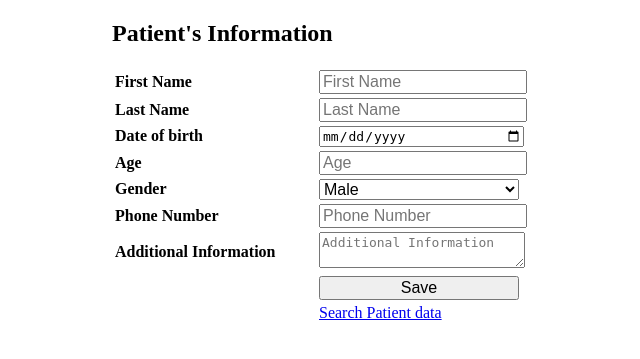
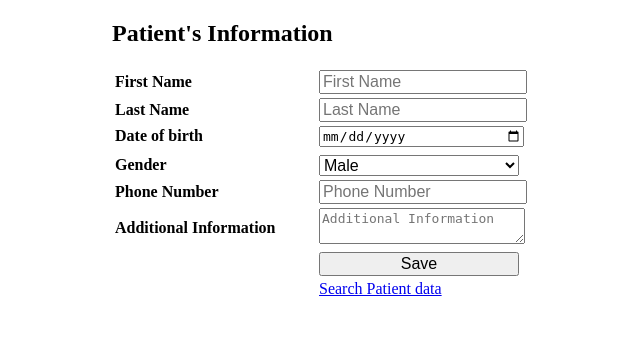
Before and after one commit to priyesh546/Dataphi-Patient-Info, a PHP site: page / in a window 1280 px wide. Shown: the top 359 px of the page, without its empty margins (278-918 px from the left). Run offline with PHP 8.4, Linux system fonts and the light colour scheme.

Commit message:
final i think

```diff
--- a/index.php
+++ b/index.php
@@ -21,8 +21,8 @@
 					<td><input type="date" name="DOB" id="DOB" onchange="calculateAge()" required="true"></td>
 				</tr>
 				<tr>
-					<td><label><strong>Age</strong></label></td>
-					<td><input type="text" name="age" id="age" placeholder="Age"></td>
+					<td><label hidden="true"><strong>Age</strong></label></td>
+					<td><input type="text" name="age" id="age" placeholder="Age" hidden="true"></td>
 				</tr>
 				<tr>
 					<td><label><strong>Gender</strong></label></td>
--- a/script/validate.js
+++ b/script/validate.js
@@ -7,7 +7,7 @@ function calculateAge()
 	var d = new Date(selecteddate);
 	var today = new Date();
 	var ageYears = parseInt(today.getFullYear()) - parseInt(d.getFullYear());
-	alert(ageYears);
+	//alert(ageYears);
 	//var ageMonth = parseInt(today.getMonth()) - parseInt(d.getMonth());
 	if(ageYears >= 0)
 	{
```
